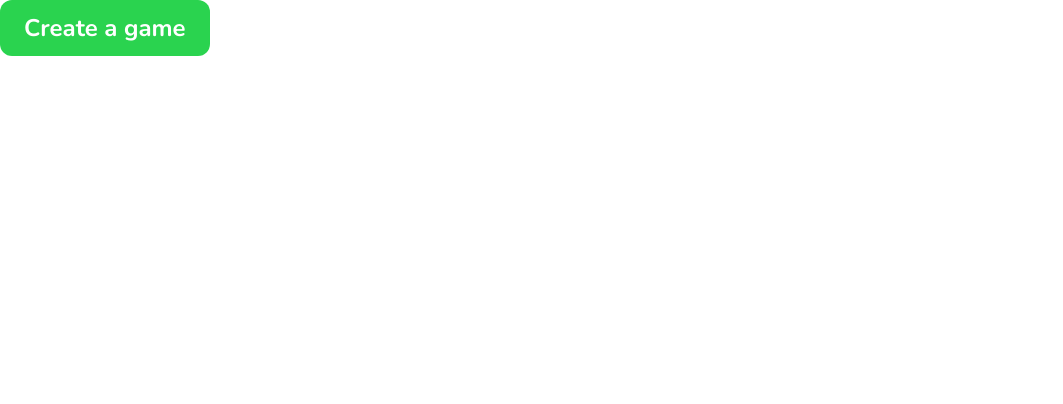
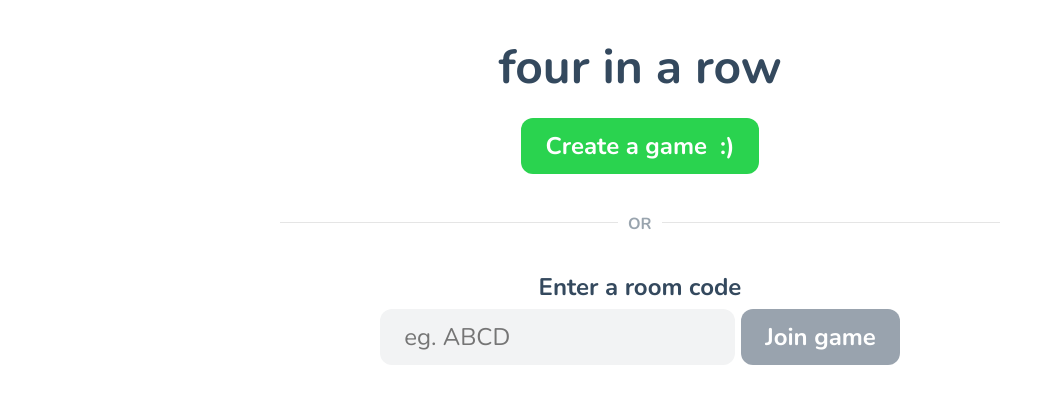
Before and after one commit to fravic/board-game-server, a React (Create React App) app in the folder client/: page / in a window 1280 px wide. Shown: the top 404 px of the page, without its empty margins (0-1063 px from the left). Built offline with nearby package versions, Linux system fonts and the light colour scheme; no server answers; what subscriptions-transport-ws would draw is missing.

Commit message:
Add some styling to Lobby

```diff
--- a/client/src/JoinGameModal/NewPlayerForm.tsx
+++ b/client/src/JoinGameModal/NewPlayerForm.tsx
@@ -4,6 +4,7 @@ import React from "react";
 import styled from "styled-components/macro";
 
 import { PrimaryButton, SecondaryButton } from "../components/Button";
+import { DividerLine, DividerOr } from "../components/Divider";
 import { CenterColumnBox, Flexbox } from "../components/Flexbox";
 import { Input } from "../components/Form";
 import { Header } from "../components/Text";
@@ -86,23 +87,3 @@ const NameInput = styled(Input)`
     margin-bottom: 0;
   }
 `;
-
-const DividerLine = styled.div`
-  border-bottom: 1px solid ${p => p.theme.lineBg};
-  margin: ${p => p.theme.xlarge} 0;
-  position: relative;
-
-  text-transform: uppercase;
-`;
-
-const DividerOr = styled.div`
-  padding: 4px 10px;
-  position: absolute;
-  left: 50%;
-  top: -13px;
-  margin-left: -22px;
-
-  color: ${p => p.theme.secondaryCta};
-  background: ${p => p.theme.lightBg};
-  font-weight: bold;
-`;
--- a/client/src/Lobby.tsx
+++ b/client/src/Lobby.tsx
@@ -2,9 +2,14 @@ import { useMutation } from "@apollo/react-hooks";
 import gql from "graphql-tag";
 import React from "react";
 import { useHistory } from "react-router-dom";
+import styled from "styled-components/macro";
+
+import { PrimaryButton, SecondaryButton } from "./components/Button";
+import { DividerLine, DividerOr } from "./components/Divider";
+import { Input } from "./components/Form";
+import { Headline, Header } from "./components/Text";
 
 import { CreateGame } from "./gql_types/CreateGame";
-import { PrimaryButton } from "./components/Button";
 
 const createGameMutationGql = gql`
   mutation CreateGame {
@@ -22,17 +27,63 @@ type PropsType = {};
 export function Lobby(props: PropsType) {
   const [createGame] = useMutation<CreateGame>(createGameMutationGql);
   const history = useHistory();
-  const onFormSubmit = React.useCallback(
-    async (e) => {
+  const onClickCreateGame = React.useCallback(async () => {
+    const res = await createGame();
+    history.push(`/game/${res.data?.createGame.roomCode}`);
+  }, [createGame, history]);
+  const [roomCode, setRoomCode] = React.useState("");
+  const onSubmitJoinGame = React.useCallback(
+    async e => {
       e.preventDefault();
-      const res = await createGame();
-      history.push(`/game/${res.data?.createGame.roomCode}`);
+      history.push(`/game/${roomCode}`);
     },
-    [createGame, history]
+    [history, roomCode]
   );
   return (
-    <form onSubmit={onFormSubmit}>
-      <PrimaryButton type="submit">Create a game</PrimaryButton>
-    </form>
+    <LobbyContainer>
+      <LobbyHeadline as="div">four in a row</LobbyHeadline>
+      <PrimaryButton onClick={onClickCreateGame}>
+        Create a game&nbsp;&nbsp;:)
+      </PrimaryButton>
+      <DividerLine>
+        <DividerOr>Or</DividerOr>
+      </DividerLine>
+      <form onSubmit={onSubmitJoinGame}>
+        <RoomCodeHeader>Enter a room code</RoomCodeHeader>
+        <RoomCodeInput
+          placeholder="eg. ABCD"
+          onChange={e => setRoomCode(e.target.value)}
+        />
+        <SecondaryButton type="submit">Join game</SecondaryButton>
+      </form>
+    </LobbyContainer>
   );
 }
+
+const LobbyContainer = styled.div`
+  padding: ${p => p.theme.gutterSmall};
+  max-width: 720px;
+  margin: 0 auto;
+
+  ${p => p.theme.tablet} {
+    padding: ${p => p.theme.gutterLarge};
+    text-align: center;
+  }
+`;
+
+const LobbyHeadline = styled(Headline)`
+  margin-bottom: ${p => p.theme.large};
+  text-align: center;
+`;
+
+const RoomCodeHeader = styled(Header)`
+  display: block;
+  margin-bottom: ${p => p.theme.small};
+`;
+
+const RoomCodeInput = styled(Input)`
+  margin-bottom: ${p => p.theme.med};
+  ${p => p.theme.tablet} {
+    margin-right: ${p => p.theme.small};
+  }
+`;
--- /dev/null
+++ b/client/src/components/Divider.tsx
@@ -0,0 +1,21 @@
+import styled from "styled-components/macro";
+
+export const DividerLine = styled.div`
+  border-bottom: 1px solid ${p => p.theme.lineBg};
+  margin: ${p => p.theme.xlarge} 0;
+  position: relative;
+
+  text-transform: uppercase;
+`;
+
+export const DividerOr = styled.div`
+  padding: 4px 10px;
+  position: absolute;
+  left: 50%;
+  top: -13px;
+  margin-left: -22px;
+
+  color: ${p => p.theme.secondaryCta};
+  background: ${p => p.theme.lightBg};
+  font-weight: bold;
+`;
--- a/client/src/components/Form.tsx
+++ b/client/src/components/Form.tsx
@@ -4,6 +4,11 @@ export const Input = styled.input`
   padding: ${({ theme }) => `${theme.med} ${theme.large}`};
   font-size: 24px;
   max-width: 100%;
+  width: 100%;
+
+  ${p => p.theme.tablet} {
+    width: auto;
+  }
 
   border-radius: 12px;
   box-sizing: border-box;
--- a/client/src/components/Modal.tsx
+++ b/client/src/components/Modal.tsx
@@ -20,10 +20,10 @@ export const Card = styled.div`
 
   max-width: 720px;
   margin: 0 auto;
-  padding: 20px;
+  padding: ${p => p.theme.gutterSmall};
 
-  ${({ theme }) => theme.tablet} {
-    padding: 45px;
+  ${p => p.theme.tablet} {
+    padding: ${p => p.theme.gutterLarge};
   }
 `;
 
--- a/client/src/components/Text.tsx
+++ b/client/src/components/Text.tsx
@@ -1,4 +1,11 @@
 import styled from "styled-components/macro";
+
+export const Headline = styled.span`
+  color: ${({ theme }) => theme.bodyTextColor};
+  font-weight: bold;
+  font-size: 48px;
+  line-height: 54px;
+`;
 
 export const Header = styled.span`
   color: ${({ theme }) => theme.bodyTextColor};
--- a/client/src/components/theme.ts
+++ b/client/src/components/theme.ts
@@ -27,6 +27,8 @@ export const theme = {
   med: "12px",
   large: "24px",
   xlarge: "48px",
+  gutterSmall: "20px",
+  gutterLarge: "40px",
 
   // Breakpoints
   tablet: "@media (min-width: 481px)",
```
